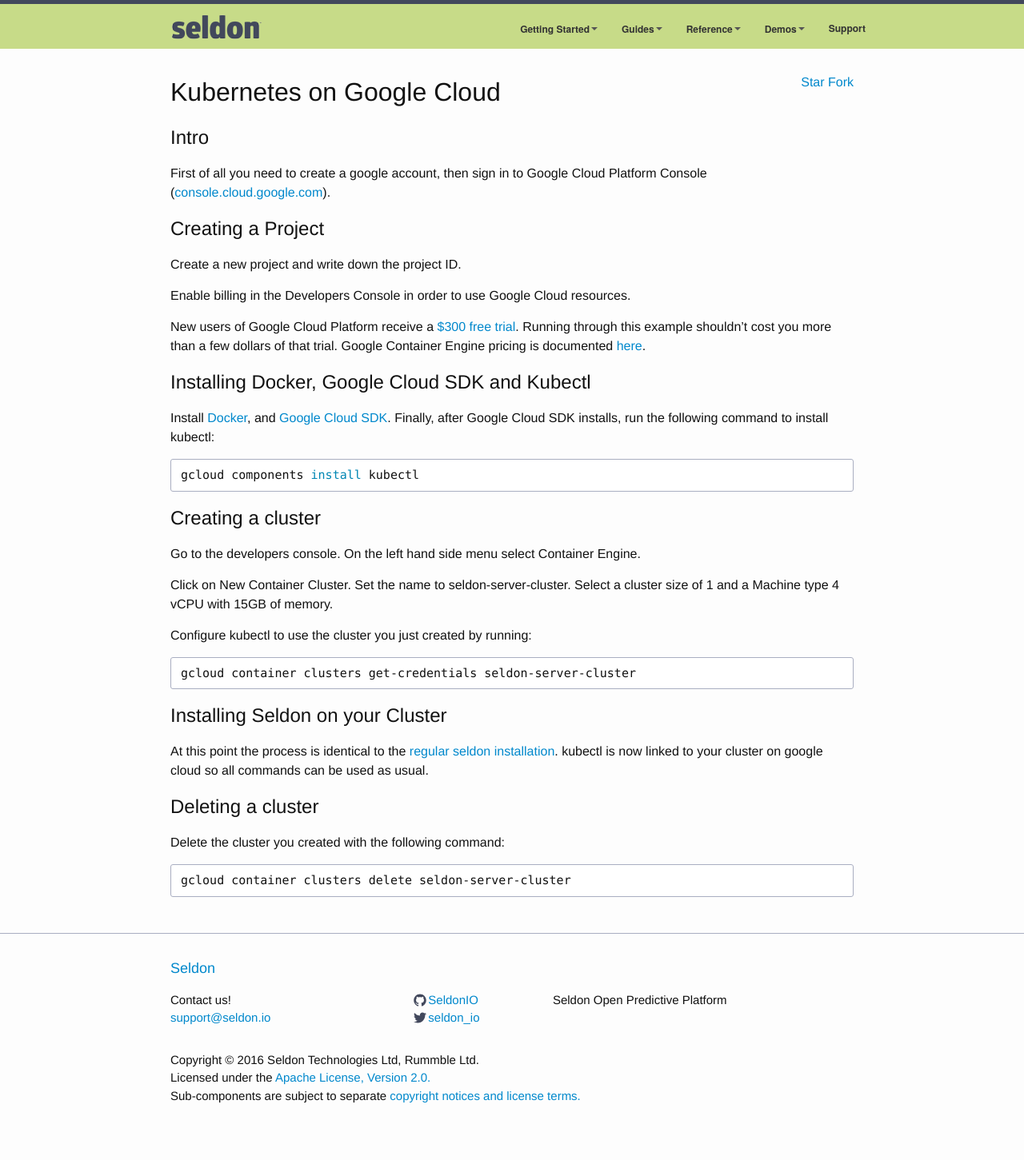
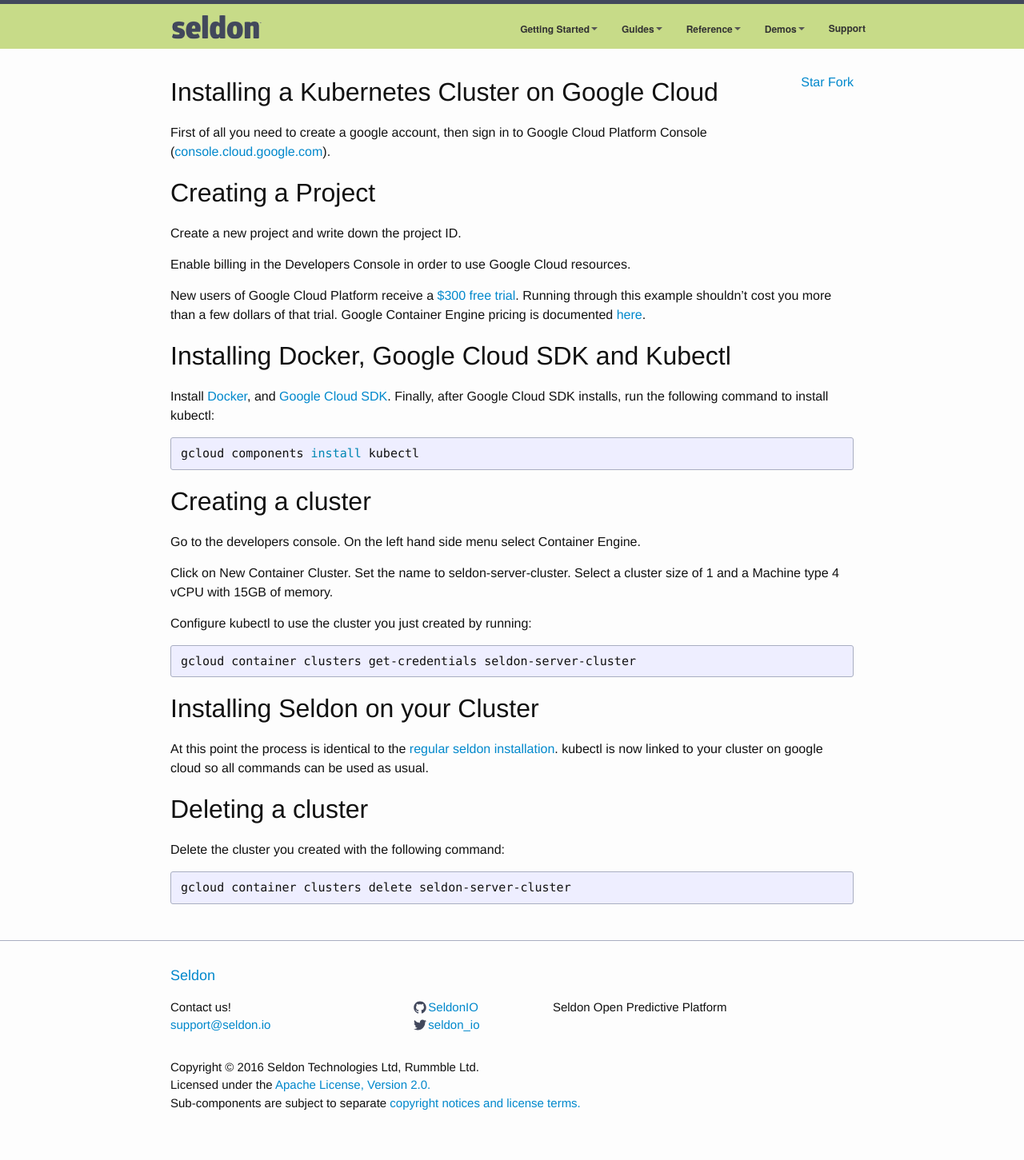
Before and after one commit to SeldonIO/seldonio.github.com, a Jekyll site: the page built from kubernetes-google-cloud.md, in a window 1280 px wide. Shown: the whole page at 80% size. Built offline with Jekyll 4.4.1, drawn with Linux system fonts in a browser that asks for light colours; grey boxes are pictures that could not be loaded.

Commit message:
Added link in installation docs to google cloud doc. Some format changes for consistency.

````diff
--- a/kubernetes-google-cloud.md
+++ b/kubernetes-google-cloud.md
@@ -3,15 +3,12 @@ layout: default
 title: Kubernetes on Google Cloud
 ---
 
-# Kubernetes on Google Cloud
-
-
-## Intro
+# Installing a Kubernetes Cluster on Google Cloud
 
 First of all you need to create a google account, then sign in to Google Cloud Platform Console ([console.cloud.google.com](http://console.cloud.google.com/)).
 
 
-## Creating a Project
+# Creating a Project
 
 Create a new project and write down the project ID.
 
@@ -20,16 +17,16 @@ Enable billing in the Developers Console in order to use Google Cloud resources.
 New users of Google Cloud Platform receive a [$300 free trial](https://console.developers.google.com/billing/freetrial?hl=en). Running through this example shouldn’t cost you more than a few dollars of that trial. Google Container Engine pricing is documented [here](https://cloud.google.com/container-engine/pricing).
 
 
-## Installing Docker, Google Cloud SDK and Kubectl
+# Installing Docker, Google Cloud SDK and Kubectl
 
 Install [Docker](https://docs.docker.com/engine/installation/), and [Google Cloud SDK](https://cloud.google.com/sdk/).
 Finally, after Google Cloud SDK installs, run the following command to install kubectl:
 
-```shell
+{% highlight bash %}
 gcloud components install kubectl
-```
+{% endhighlight %}
 
-## Creating a cluster
+# Creating a cluster
 
 Go to the developers console. On the left hand side menu select Container Engine.
 
@@ -37,21 +34,21 @@ Click on New Container Cluster. Set the name to seldon-server-cluster. Select a
 
 Configure kubectl to use the cluster you just created by running:
 
-```shell
+{% highlight bash %}
 gcloud container clusters get-credentials seldon-server-cluster
-```
+{% endhighlight %}
 
 
-## Installing Seldon on your Cluster
+# Installing Seldon on your Cluster
 
 At this point the process is identical to the [regular seldon installation](http://docs.seldon.io/install.html).
 kubectl is now linked to your cluster on google cloud so all commands can be used as usual.
 
 
-## Deleting a cluster
+# Deleting a cluster
 
 Delete the cluster you created with the following command:
 
-```shell
+{% highlight bash %}
 gcloud container clusters delete seldon-server-cluster
-```
+{% endhighlight %}
````
Also changed, not shown: install.md (+2 -0 lines).
